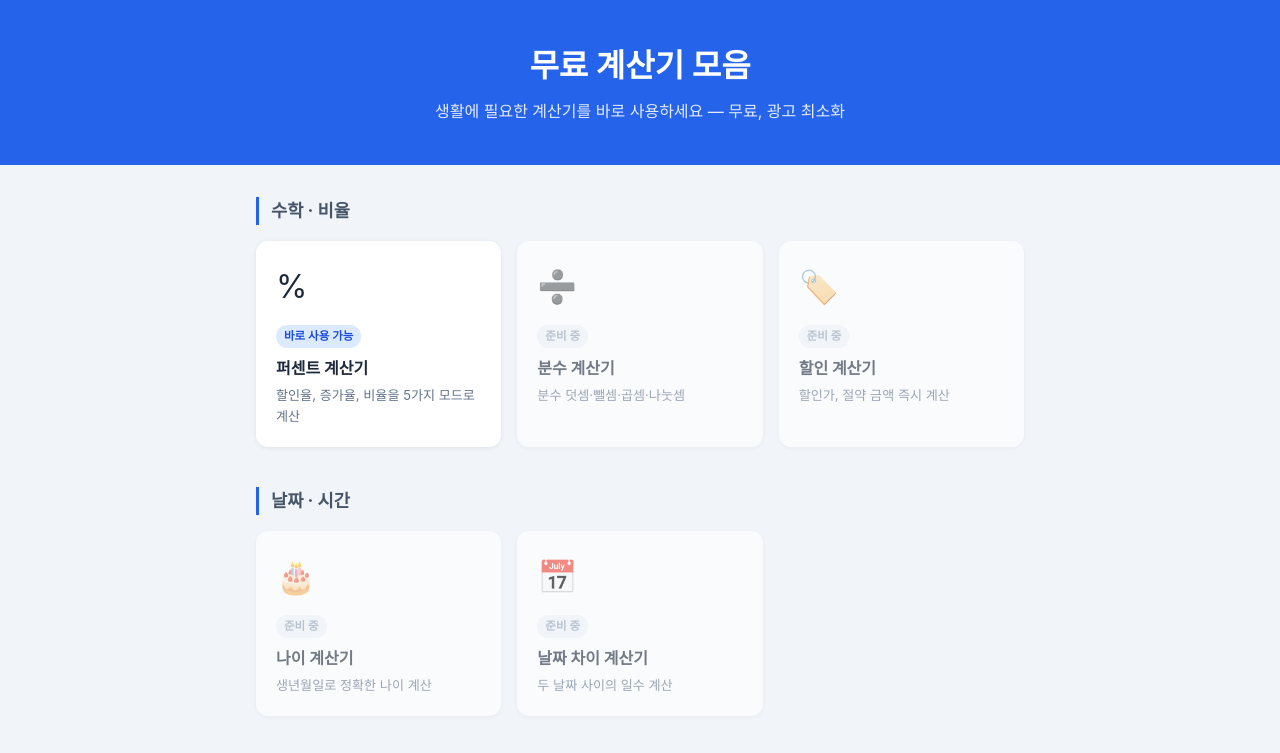
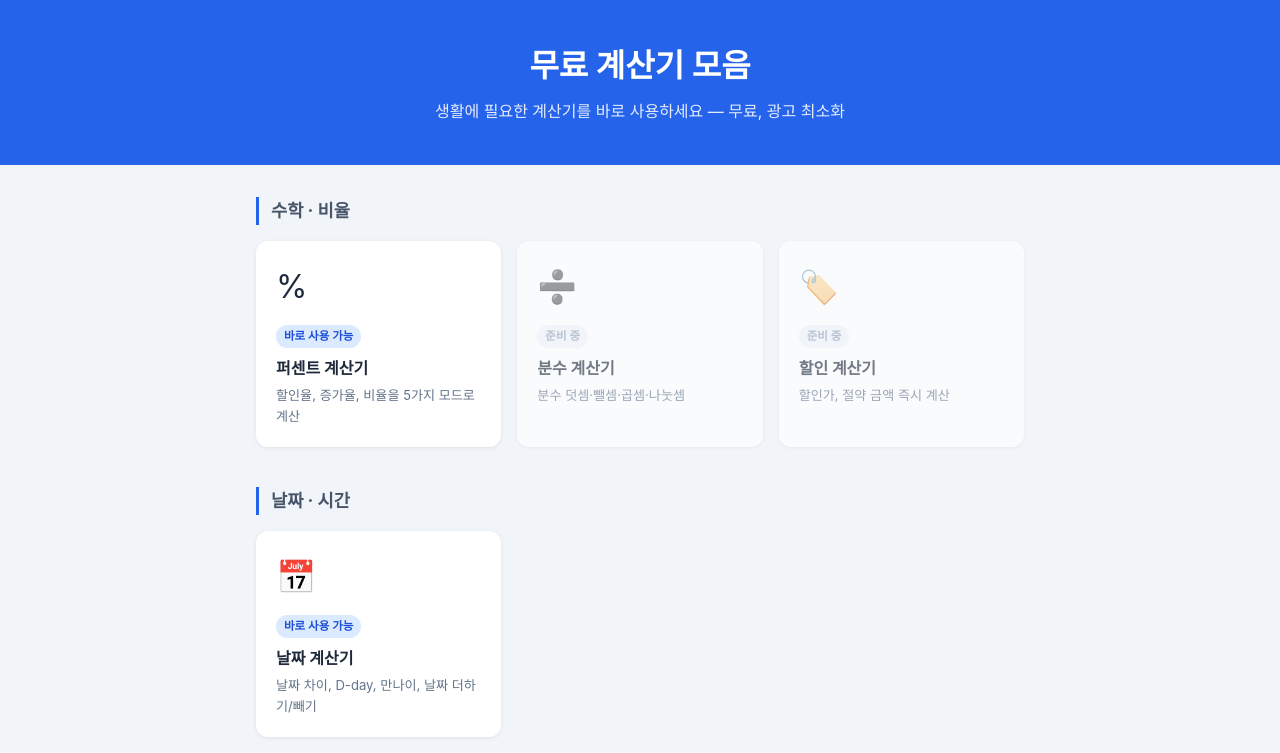
Before and after one commit to kumacoder7/web-blog, a plain HTML site: page public/index.html in a window 1280 px wide. Shown: the top 753 px of the page. Drawn offline with Linux system fonts and the light colour scheme.

Commit message:
Update homepage: add date calculator link

```diff
--- a/public/index.html
+++ b/public/index.html
@@ -3,8 +3,8 @@
 <head>
   <meta charset="UTF-8">
   <meta name="viewport" content="width=device-width, initial-scale=1.0">
-  <title>무료 계산기 모음 — 할인율, 증가율, 나이, BMI 계산</title>
-  <meta name="description" content="퍼센트, 나이, BMI, 칼로리 등 생활에 필요한 계산기를 무료로 제공합니다. 광고 없이 바로 사용 가능.">
+  <title>무료 계산기 모음 — 퍼센트, 날짜, 만나이, BMI 계산</title>
+  <meta name="description" content="퍼센트, 날짜 차이, D-day, 만나이, BMI 등 생활에 필요한 계산기를 무료로 제공합니다. 광고 없이 바로 사용 가능.">
   <meta property="og:title" content="무료 계산기 모음">
   <meta property="og:description" content="생활에 필요한 계산기를 무료로 제공합니다.">
   <meta property="og:type" content="website">
@@ -149,19 +149,12 @@
   <p class="section-title">날짜 · 시간</p>
   <div class="grid">
 
-    <div class="tool-card" style="opacity:.6; cursor:default;">
-      <div class="tool-icon">🎂</div>
-      <span class="badge coming">준비 중</span>
-      <h2>나이 계산기</h2>
-      <p>생년월일로 정확한 나이 계산</p>
-    </div>
-
-    <div class="tool-card" style="opacity:.6; cursor:default;">
+    <a href="date-calculator.html" class="tool-card">
       <div class="tool-icon">📅</div>
-      <span class="badge coming">준비 중</span>
-      <h2>날짜 차이 계산기</h2>
-      <p>두 날짜 사이의 일수 계산</p>
-    </div>
+      <span class="badge">바로 사용 가능</span>
+      <h2>날짜 계산기</h2>
+      <p>날짜 차이, D-day, 만나이, 날짜 더하기/빼기</p>
+    </a>
 
   </div>
 
```
